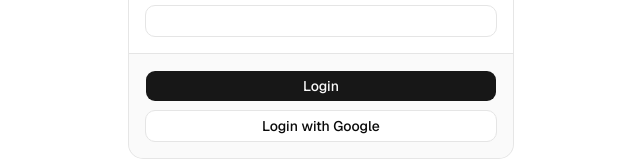
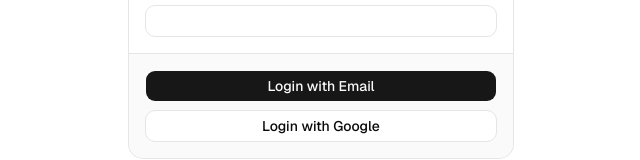
Before and after one commit to team-swallow/swallow, a Next.js app in the folder apps/web/: page /login in a window 1280 px wide. Shown: the part 421-581 px from the top of the page, without its empty margins (319-959 px from the left). Built offline with nearby package versions, Linux system fonts and the light colour scheme.

Commit message:
로그인 > [Login with Email] 버튼 > 기능 구현

```diff
--- a/apps/web/components/login/login-form.tsx
+++ b/apps/web/components/login/login-form.tsx
@@ -17,8 +17,31 @@
 import { createClient } from "@/lib/supabase/client";
 
 export default function LoginForm() {
+  const [email, setEmail] = useState("");
   const [error, setError] = useState<string | null>(null);
   const [isLoading, setIsLoading] = useState(false);
+
+  const handleLoginWithEmail = async () => {
+    const supabase = createClient();
+    setIsLoading(true);
+    setError(null);
+
+    try {
+      const { error } = await supabase.auth.signInWithOtp({
+        email,
+        options: {
+          // set this to false if you do not want the user to be automatically signed up
+          shouldCreateUser: true,
+          emailRedirectTo: `${window.location.origin}/auth/callback`,
+        },
+      });
+      if (error) throw error;
+    } catch (error: unknown) {
+      setError(error instanceof Error ? error.message : "An error occurred");
+    } finally {
+      setIsLoading(false);
+    }
+  };
 
   const handleLoginWithGoogle = async () => {
     const supabase = createClient();
@@ -61,6 +84,8 @@
                 type="email"
                 placeholder="m@example.com"
                 required
+                value={email}
+                onChange={(e) => setEmail(e.target.value)}
               />
             </div>
             <div className="grid gap-2">
@@ -79,8 +104,13 @@
         </form>
       </CardContent>
       <CardFooter className="flex-col gap-2">
-        <Button type="submit" className="w-full">
-          Login
+        <Button
+          variant="default"
+          disabled={isLoading}
+          onClick={handleLoginWithEmail}
+          className="w-full"
+        >
+          Login with Email
         </Button>
         <Button
           variant="outline"
```
